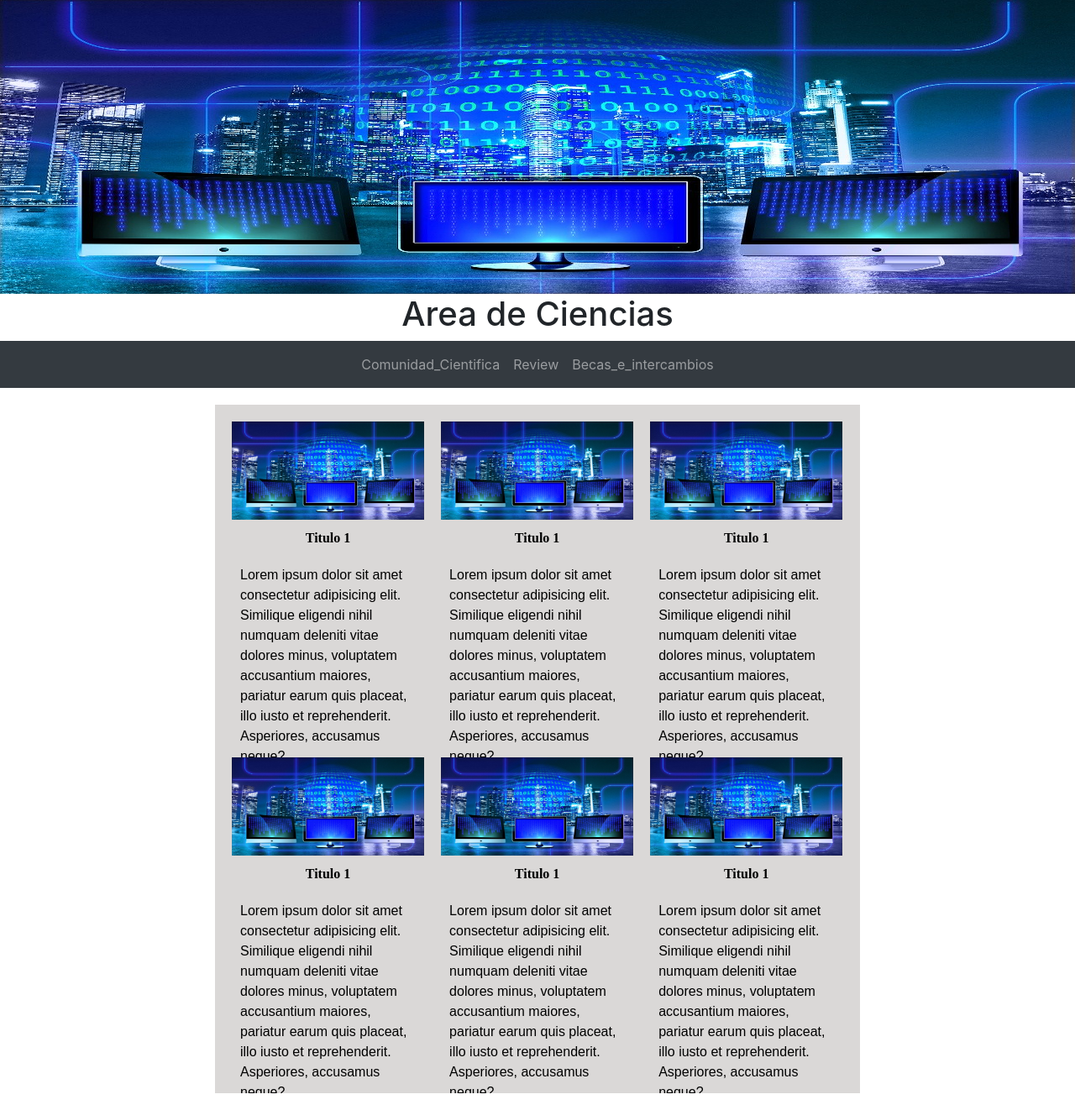
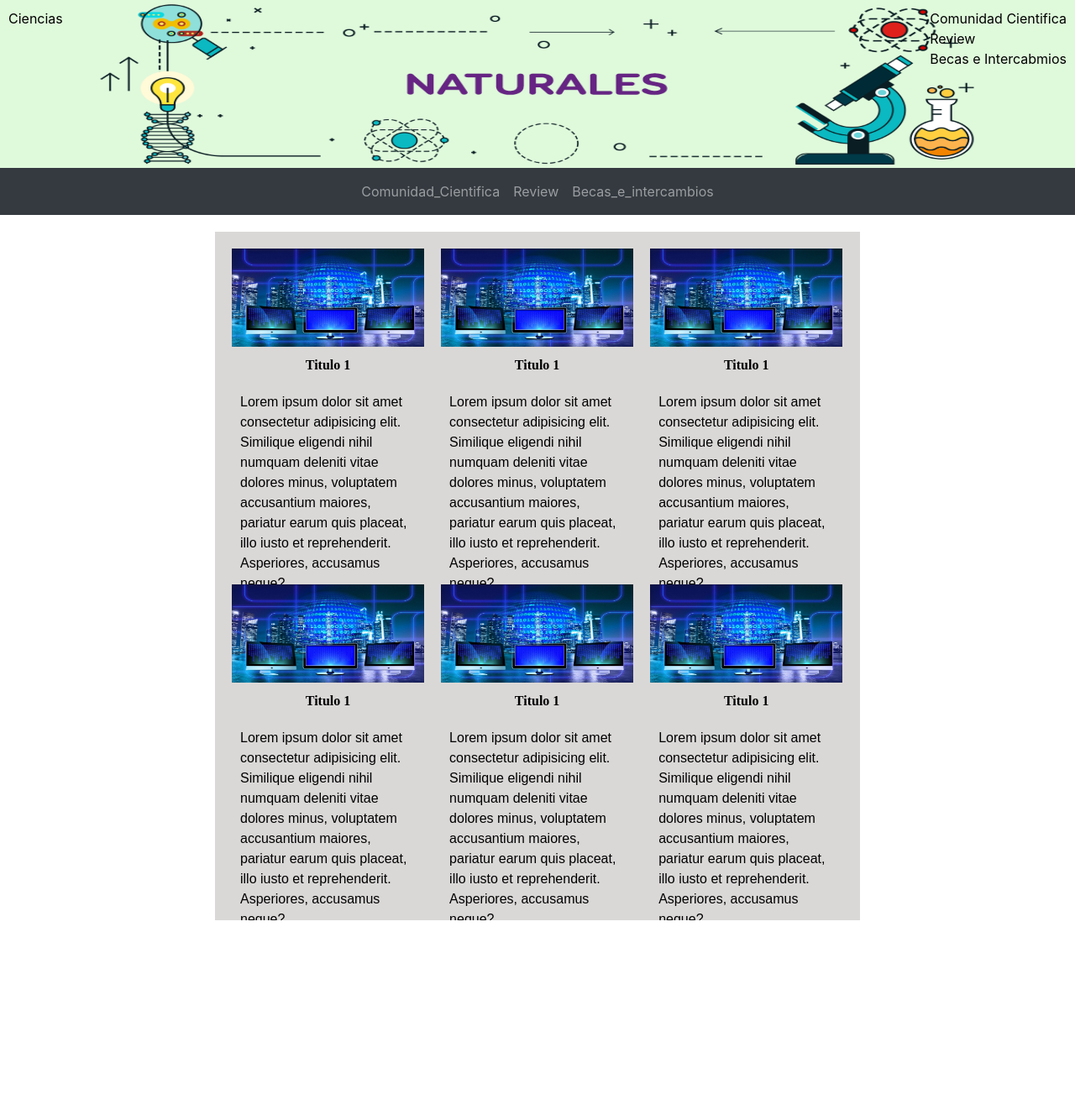
Before and after one commit to alvaroprueba123/ProyectoScientia, a PHP site: page /Areaciencias/ciencias.html in a window 1280 px wide. Shown: the whole page at 84% size. After the commit the page ends 1096 px from the top, so only its background shows below. Run offline with PHP 8.4, Linux system fonts and the light colour scheme.

Commit message:
parte1 29/96/2020

```diff
--- a/Areaciencias/ciencias.html
+++ b/Areaciencias/ciencias.html
@@ -11,15 +11,29 @@
 
 </head>
 <body>
-    <!--Imagen de portada de la seccion -->
-    <div class="portadaimg" >
-        <img src="imagenes/tecnology.jpg" alt="">
+
+<!--nav bar responsive -->
+<!--Parte del nav de actualidad -->
+<div>
+<section id="bgimg">
+
+    <div id="title-prin" >
+       Ciencias
     </div>
-   <div class="titletext">
-       <h1>Area de Ciencias</h1>
-   </div>
-<!--nav bar responsive -->
+    <aside id="asidetitle">
+        <div>
+            Comunidad Cientifica
+        </div>
+        <div>
+            Review
+        </div>
+        <div>
+            Becas e Intercabmios
+        </div>
+    </aside>
 
+</section>
+</div>
 <nav class="navbar navbar-expand-md navbar-dark bg-dark">
     <div class="d-flex w-50 order-0">
 
--- a/Areaciencias/estilos.css
+++ b/Areaciencias/estilos.css
@@ -187,3 +187,25 @@ div h1 {
   font-weight: bold;
   color: black;
   }
+  /* Estilos para el nav con imagen */
+  #bgimg{
+    background-image: url("imagenes/img_2.png");
+    background-size: 100% 200px;
+
+    min-height: 200px;
+    color: black;
+
+
+
+  }
+ #asidetitle{
+float: right;
+ }
+ #title-prin{
+     float: left;
+ }
+ .titleblock{
+     max-width: 60%;
+     height: 50%;
+     background-color: black;
+ }
```
Also changed, not shown: Areaciencias/noticia1.html (added, +45 -0 lines), Areaciencias/becas.html (line endings or trailing spaces), Areaciencias/imagenes/img_2.png (added).
